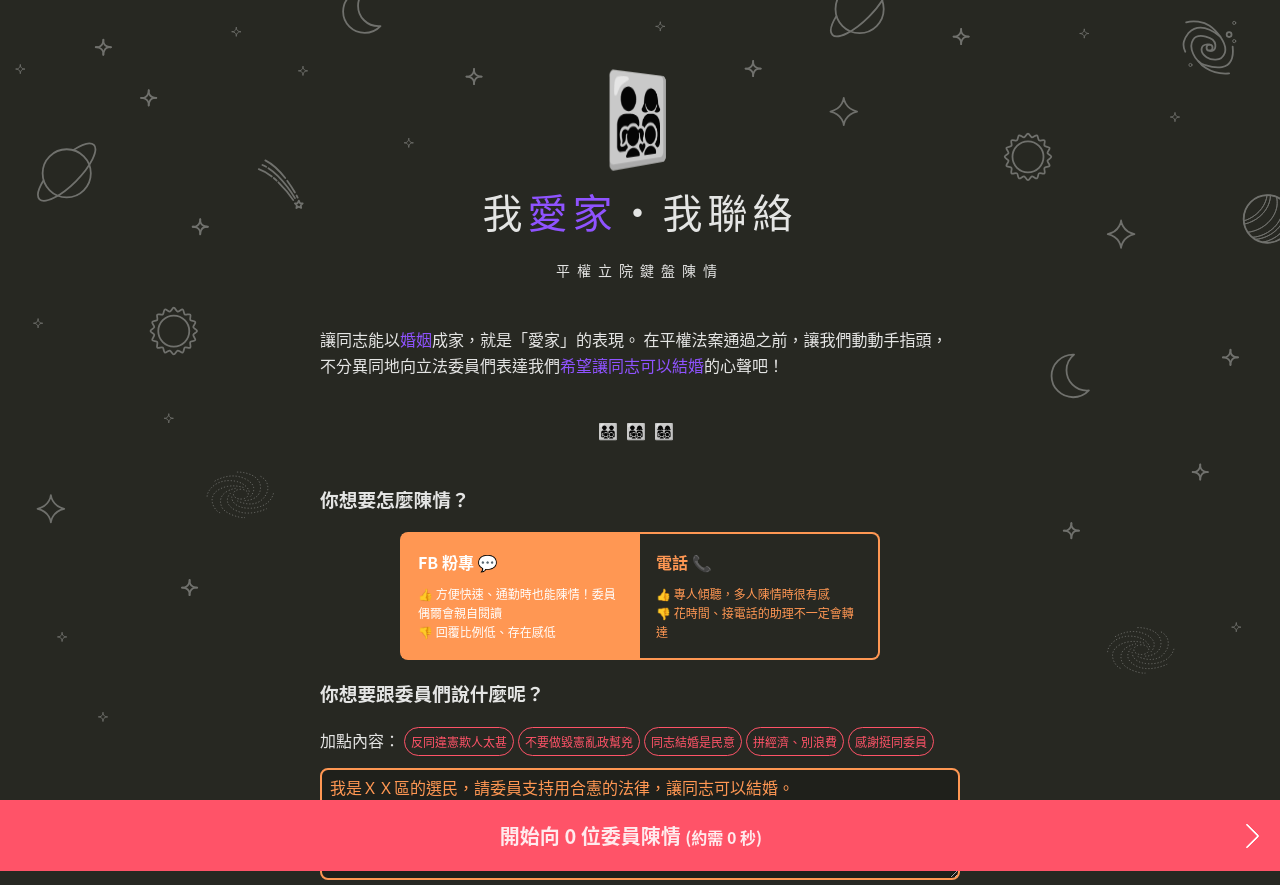
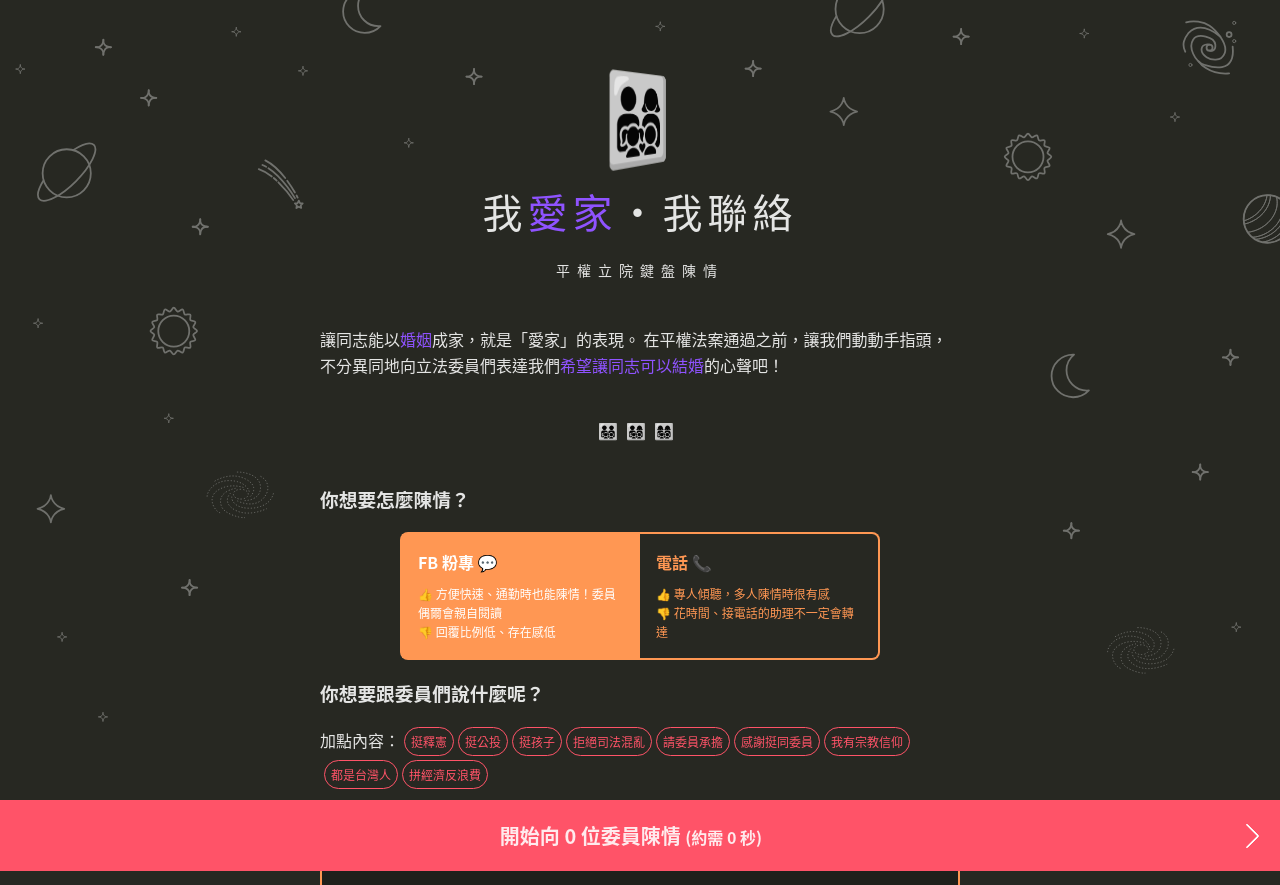
Before and after one commit to answerfamily/ly, a React (Create React App) app: page / in a window 1280 px wide. Shown: the top 885 px of the page. Built offline with nearby package versions, Linux system fonts and the light colour scheme.

Commit message:
Update template

```diff
--- a/src/App.js
+++ b/src/App.js
@@ -13,9 +13,9 @@ const POSITION_ORDER = {
 
 const DEFAULT_SEND_TYPE = 'fb';
 const DEFAULT_FB_MESSAGE =
-  '我是ＸＸ區的選民，請委員支持用合憲的法律，讓同志可以結婚。';
+  '請委員一定要支持行政院版748施行法，要婚姻不要結合！';
 const DEFAULT_TEL_MESSAGE =
-  '您好，我是我是ＸＸ區的選民，我想要陳情。\n\n我希望委員支持用合憲的法律，讓同志可以結婚。';
+  '您好，我想要陳情。\n\n我希望委員支持行政院版748施行法，讓同志可以結婚、不要結合。';
 
 const DEFAULT_PAGE = window.location.hash === '#/like' ? 'like' : 'settings';
 
--- a/src/data/messageTemplates.json
+++ b/src/data/messageTemplates.json
@@ -1 +1 @@
-{"rows":[{"label":"反同違憲欺人太甚","msg":"「公投第12案施行法」沒有「婚姻自由的平等保障」，根本違憲，請委員在協商中絕對不要支持！政院版專法已經符合公投結果，挺同已經讓步也不再提法案，反同方真的是欺人太甚耶。"},{"label":"不要做毀憲亂政幫兇","msg":"反同方的專法只給「家屬」，都已經是修「專法」，還要這樣毀憲亂政，唯恐天下不亂。請委員切勿被反同方的謠言矇蔽雙眼，協商中請以政院的合憲版本為底線！"},{"label":"同志結婚是民意","msg":"一位資深的國民黨立委接受基督教論壇報採訪時坦言，很多立院同僚在選區接收到的民意反應表示：「投第 12 案同意票，10個有8、9個選民認定是以專法的方式來讓同性別相愛的兩人可以『 結婚 』，而他們的普遍認知是『 若教會連立專法讓同性別兩人可以結婚都不給 ，把同性戀逼到牆角，未免太不近人情。』」\n可見下一代幸福推動「公投第12案施行法」、製造社會對立，其實根本就不是主流民意。"},{"label":"拼經濟、別浪費","msg":"委員好，民眾要的是拼經濟 ，不是在那邊跟同志計較權益。讓同志可以結婚成家，才能讓大家一起打拼，不分異同 🏳️‍🌈\n\n我的理解是：釋字748號認為要給同性伴侶婚姻自由的平等保護，反方專法的「家屬」相差甚遠，不符合釋憲的意思。如果未來立法沒有明確承認同婚，同志就可以在今年5月24日後，直接適用《民法》登記結婚，但如果沒有平等保障，接下來有連串法律訴訟與違憲爭議。那我覺得照之前行政院的方法就好了，不希望浪費我的納稅錢來讓同志或反同團體打官司，消耗司法資源。老百姓賺錢很辛苦，希望委員幫幫忙，不要隨之起舞。"},{"label":"感謝挺同委員","msg":"委員，謝謝您。謝謝您一直為了保護台灣的人民努力，當我發現「司法院釋字第748號解釋施行法」能保障那些跟我們不一樣的人，就對委員們所做的努力與善心非常的感動。感謝委員您不分彼此，不問政黨、不為自己的私利，而是真真正正希望這塊土地上每個人都能獲得自己的幸福與快樂，您的一個決定，帶給數以萬計的人民一個溫暖的家。請委員在協商中堅定支持政院版本，在權力的高牆上，勇敢而毫不猶豫的陪著弱者那一方，並且讓我們的孩子都看到委員您的善行。我們家的孩子，都將繼續支持您。有您這樣重視人權與平等的委員守護我們的國家，我們真的很安心。委員，真的很謝謝您。"}]}
+{"rows":[{"label":"挺釋憲","msg":"行政院版748施行法草案才是真正合憲、保障人民權利的法律。\n大法官748號解釋得非常清楚，憲法保障「婚姻自由及平等權」，林岱樺委員的同性結合草案是違憲的，憲法等同大法官解釋，而憲法存在的意義就是為了要保障弱勢群族不受到侵害！"},{"label":"挺公投","msg":"政院版748施行法才是真正尊重公投結果的法案！去年公投結果是要用民法以外的方式讓同志可以結婚，現在反同方在反對政院版專法，等同在反對七百萬的公投結果。"},{"label":"挺孩子","msg":"行政院版的748施行法才能真正保護家庭的完整性。台灣現在有超過300多個同志家庭的孩子，林岱樺委員的草案，讓這些爸爸、媽媽只有孩子的監護權，無法有孩子的親權，關係也能輕易被終止和介入，這法案就是在摧毀家庭的穩定，根本沒有保障子女權益！"},{"label":"拒絕司法混亂","msg":"行政院版748施行法是三個版本中最可行的，請不要製造司法系統混亂，浪費行政資源！林岱樺委員草案的「結合關係」不是現在法律存在的概念，通過後這樣的法律完全無法運作，也造成戶政登記系統的混亂，後續更會造成一大堆訴訟案。"},{"label":"請委員承擔","msg":"知道委員選區的壓力非常大，委員真的承擔了很多。但立一個合憲、保障民眾生活權利的法律，這是立法委員的重要責任。"},{"label":"感謝挺同委員","msg":"委員，謝謝您。謝謝您一直為了保護台灣的人民努力，當我發現「司法院釋字第748號解釋施行法」能保障那些跟我們不一樣的人，就對委員們所做的努力與善心非常的感動。感謝委員您不分彼此，不問政黨、不為自己的私利，而是真真正正希望這塊土地上每個人都能獲得自己的幸福與快樂，您的一個決定，帶給數以萬計的人民一個溫暖的家。請委員在協商中堅定支持政院版本，在權力的高牆上，勇敢而毫不猶豫的陪著弱者那一方，並且讓我們的孩子都看到委員您的善行。我們家的孩子，都將繼續支持您。有您這樣重視人權與平等的委員守護我們的國家，我們真的很安心。委員，真的很謝謝您。"},{"label":"我有宗教信仰","msg":"身為一名教友，我支持婚姻，不要結合草案！行政院版748施行法是目前最沒有疑慮的法案，合憲也保障到民眾的權益，不要再繼續製造社會衝突和社會分裂！"},{"label":"都是台灣人","msg":"我是台灣人，同志也是台灣人，在同樣土地一起生活、互相扶持，也受到相同的憲法保障，請給他們一個合憲有保障的法律！"},{"label":"拼經濟反浪費","msg":"用 748 施行法結婚成家，才能讓大家一起打拼，不分異同 🏳️‍🌈民眾要的是拼經濟 ，不是在那邊跟同志計較權益。\n\n我的理解是：釋字748號認為要給同性伴侶婚姻自由的平等保護，反方專法的「家屬」相差甚遠，不符合釋憲的意思。如果未來立法沒有明確承認同婚，同志就可以在今年5月24日後，直接適用《民法》登記結婚，但如果沒有平等保障，接下來有連串法律訴訟與違憲爭議。那我覺得照之前行政院的方法就好了，不希望浪費我的納稅錢來讓同志或反同團體打官司，消耗司法資源。老百姓賺錢很辛苦，希望委員幫幫忙，不要隨之起舞。"}]}
```
